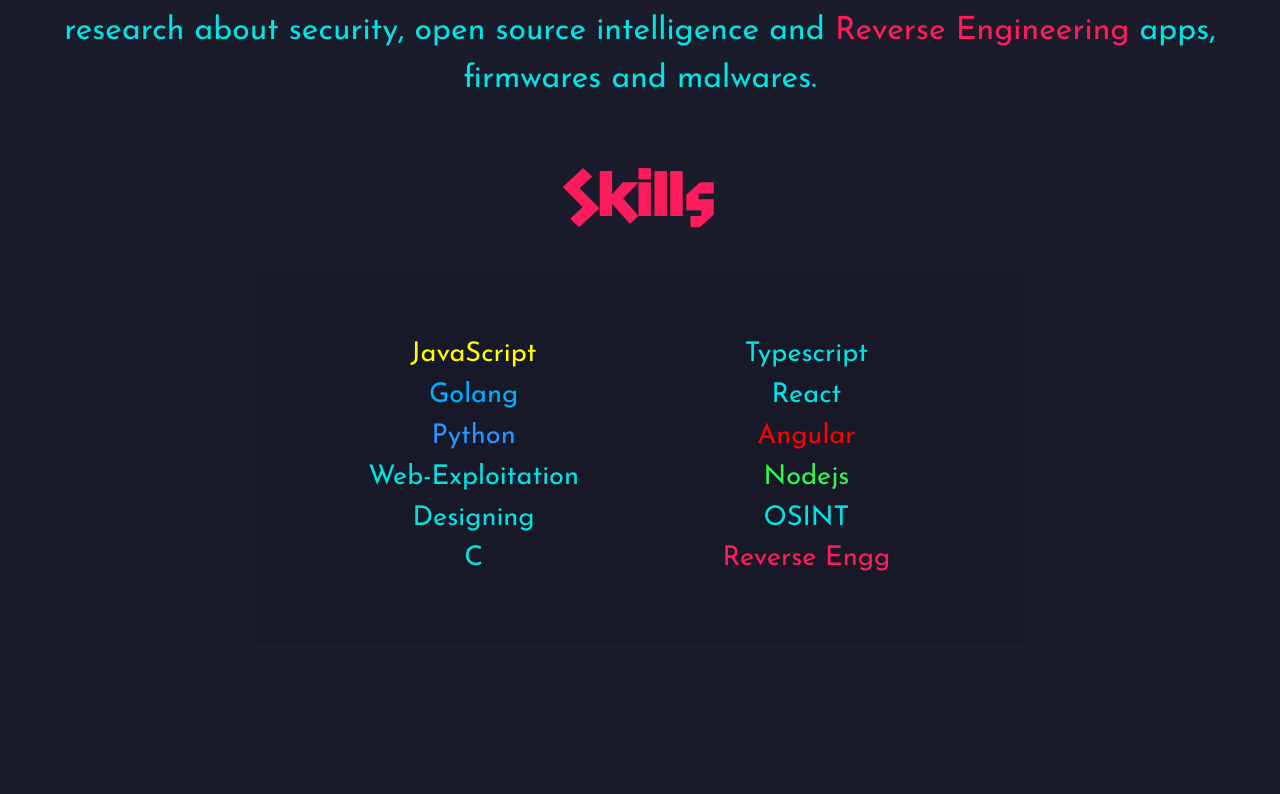
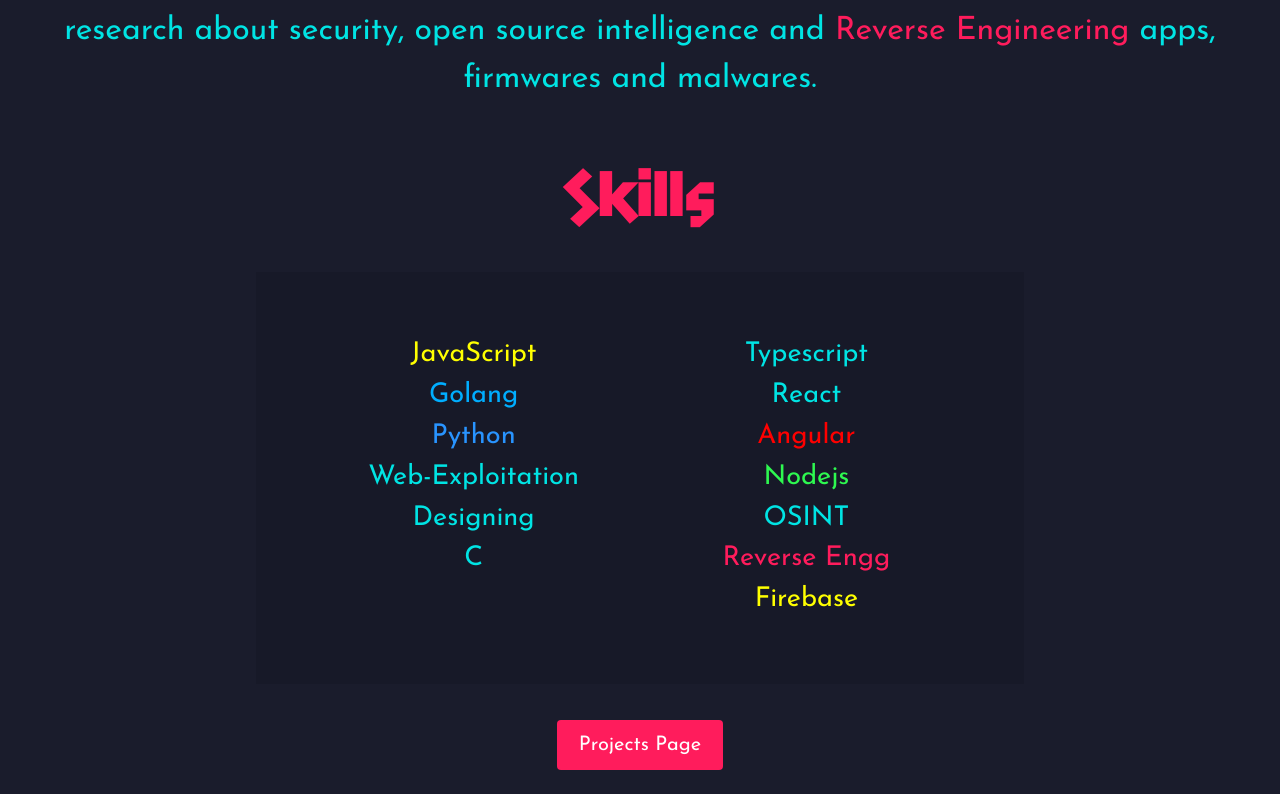
Before and after one commit to ujjwal-kr/mywebsite, a React (Create React App) app: page / in a window 1280 px wide. Shown: the part 963-1757 px from the top of the page. Before the commit the page ends 1666 px from the top, so only its background shows below. Built offline with nearby package versions, Linux system fonts and the light colour scheme.

Commit message:
added new skill and projects page button

```diff
--- a/src/home.tsx
+++ b/src/home.tsx
@@ -75,9 +75,13 @@ function Skills() {
                     <li className="has-text-success">Nodejs</li>
                     <li>OSINT</li>
                     <li className="has-text-primary">Reverse Engg</li>
+                    <li style={{color: 'yellow'}} >Firebase</li>
+
                 </Col>
             </SkillsContainer>
             <br/>
+             <button className="button is-primary text is-medium">Projects Page</button>
+             <br/>
             <br/>
         </div>
     )
```
